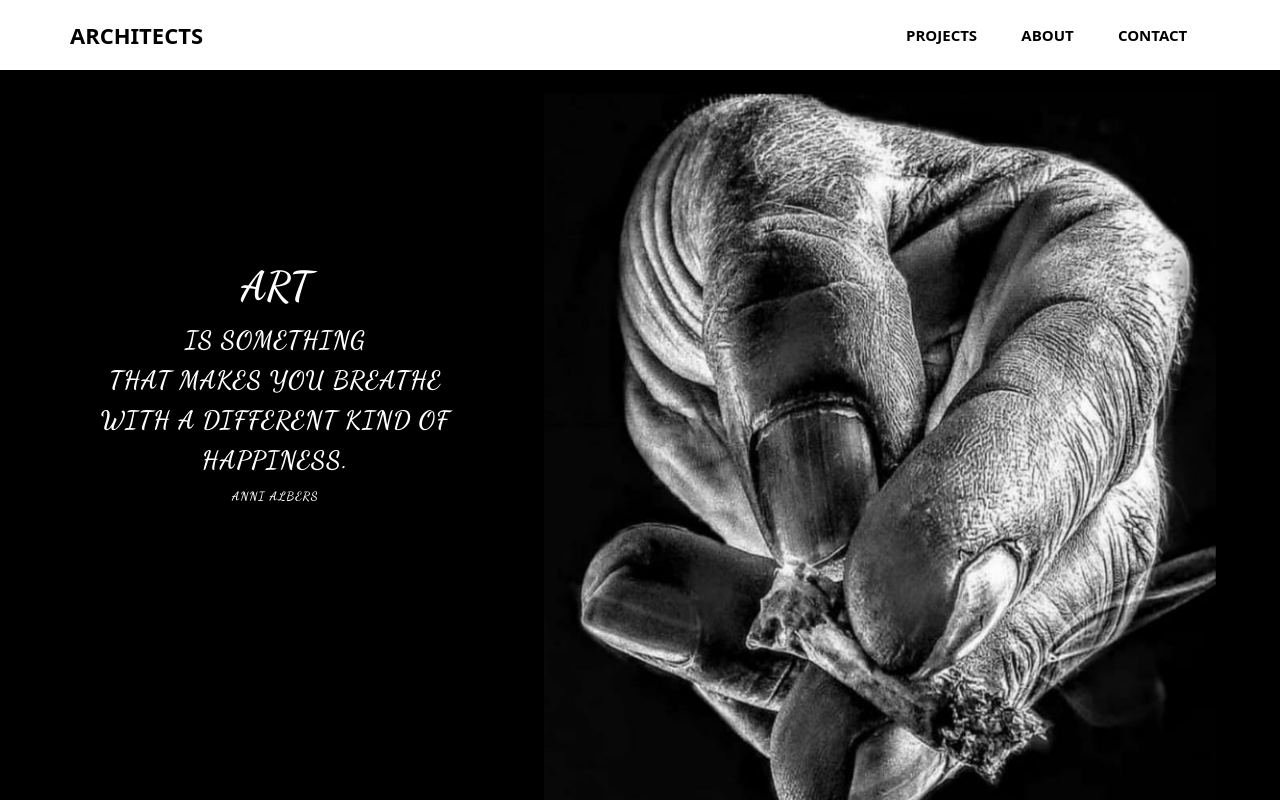
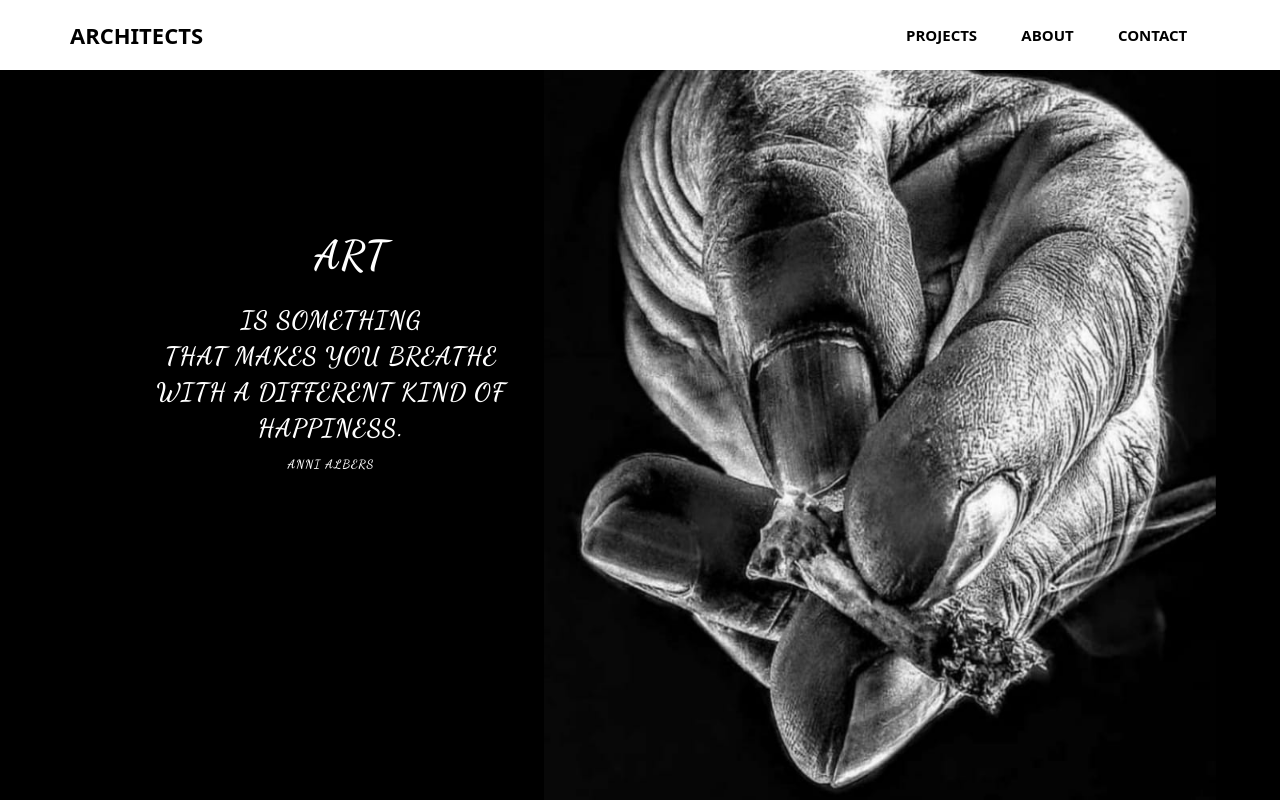
Before and after one commit to Amrutak2/task2-github.io, a plain HTML site: page index.html in a window 1280 px wide. Shown: the top 800 px of the page. Drawn offline with nearby package versions, Linux system fonts and the light colour scheme.

Commit message:
Add files via upload

```diff
--- a/css/style.css
+++ b/css/style.css
@@ -7,21 +7,28 @@
   padding: 0;
 }
 
-.text {
+.bgimage {
 	background-size: 100% 100%;
 	width: 100%;
 	height: 100vh;
+
+
 }
 
 .heading h3{
-	width: 40%;
+
 	font-size: 40px;
 	text-align: center;
 	text-transform: uppercase;
   font-weight: bold;
   color: white;
-  margin-left: 20px;
   font-family: 'Dancing Script', cursive;
+  position: relative;
+  letter-spacing: 1px;
+  margin-left: 40px;
+  margin-top: 140px;
+  padding: 20px;
+  line-height: 50px;
 
 }
 
@@ -30,12 +37,13 @@
 	font-weight: bold;
 	font-size: 25px;
 	text-transform: uppercase;
-	margin-top: 20px;
+	margin-top: 10px;
 	line-height: 20px;
 	text-align: center;
 	position: relative;
 	font-family: 'Dancing Script', cursive;
 	letter-spacing: 1px;
+
 }
 
 .para h6{
@@ -54,6 +62,7 @@
 .menu{
 	width: 100%;
 	height: 70px;
+	background-color: white;
 
 }
 
@@ -102,8 +111,6 @@
 	height: 100px;
 }
 
-
-
 .projects h3{
 	text-transform: uppercase;
   border-bottom: 1px solid grey;
@@ -118,8 +125,8 @@
 }
 
 .row{
-
-	display: inline-grid;
+  display: inline-grid;
+	/*display: inline-grid;*/
 	width: 100%;
 	padding: 25px;
 	margin-left: 20px;
--- a/index.html
+++ b/index.html
@@ -10,32 +10,36 @@
 	<title></title>
 </head>
 <body>
-	<div class="bgimage">
+	<div class="bgimage" style="background-image: url('images/bg-img.jpeg');">
 		<div class="menu">
 			<div class="leftmenu">
 				<h4>Architects</h4>
 			</div>
 			<div class="rightmenu">
 				<ul>
-					<li><a href="#project" style="color: black; text-decoration: none;">Projects</a></li>
-					<li> <a href="#about" style="color: black; text-decoration: none; ">About</a> </li>
+					<li><a href="#project" style=" color: black; text-decoration: none;">Projects</a></li>
+					<li> <a href="#about" style="color: black ;text-decoration: none; ">About</a> </li>
 					<li><a href="" style="color: black; text-decoration: none;">Contact</a></li>
 				</ul>
 			</div>
 
 		</div>
-		<div class="text" style="background-image: url('images/bg-img.jpeg');">
-			<br><br><br><br><br><br><br><br>
+		<div class="text" >
 
-			<div class="heading">
-				<h3>Art</h3>
+			<div class="container" style="width: 100%; margin-left: 40px;">
+
+				<div class="heading" style="width:50%; ">
+					<center><h3>Art</h3>
 				</div>
-			<div class="para" style="width: 43%;">
+				<div class="para" style="width: 50%;  ">
+
 					<p>is something</p>
 					<p>that makes you breathe</p>
 					<p>with a different kind of </p>
 					<p>happiness.</p>
-				<h6>anni albers</h6>
+					<h6>anni albers</h6></center>
+			    </div>
+
 			</div>
 	  </div>
 
@@ -46,7 +50,7 @@
 		<h3>Projects</h3>
 	</div>
 
-	<div class="row" style="display: flex;">
+	<div class="row" style="">
 	    <div class="col-md-3 m6">
 	      <div class="display-container">
 	        <div class="display-topleft">Hugh jackman</div>
```
Lines whose indentation alone changed are shown as unchanged.
